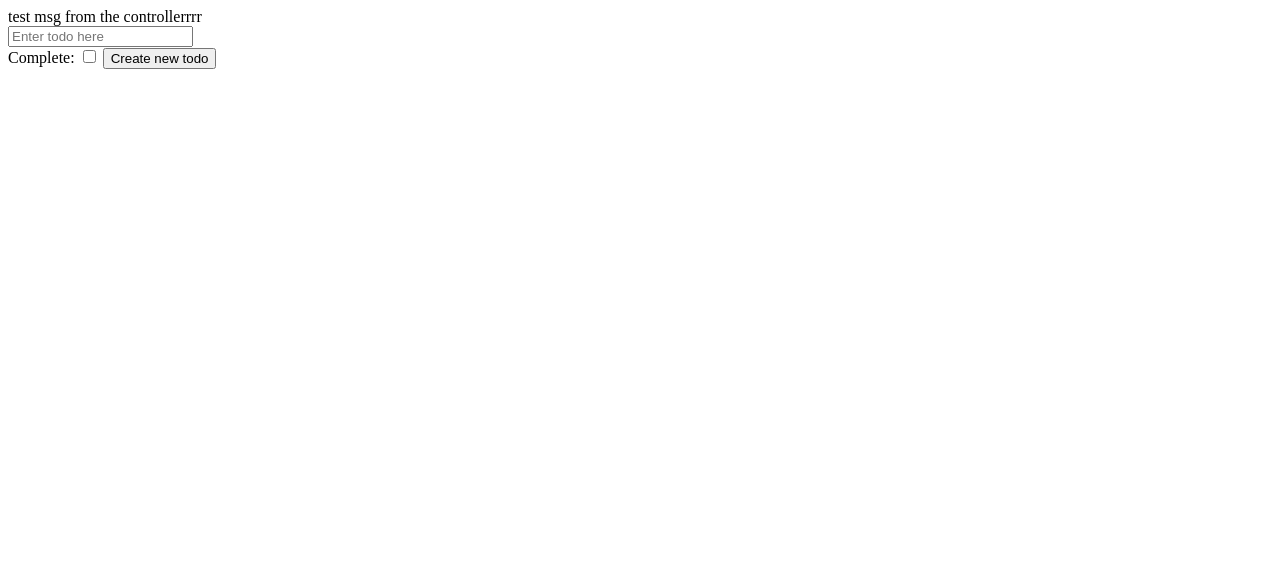
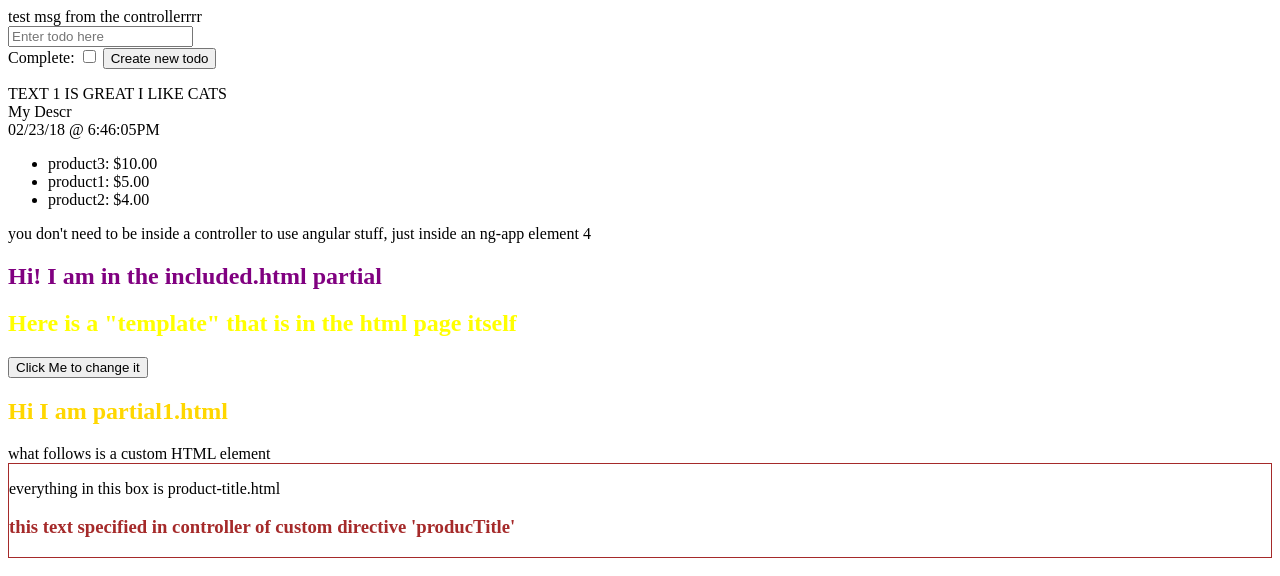
Before and after one commit to ga-chicago/angular-MEAN-stack-partials-filters-customdirectives, a website: page public/index.html in a window 1280 px wide. Drawn offline with nearby package versions, Linux system fonts and the light colour scheme; no server answers.

Commit message:
filters and partials and custom directives

```diff
--- a/public/index.html
+++ b/public/index.html
@@ -6,7 +6,8 @@
 	<script type="text/javascript" src="https://ajax.googleapis.com/ajax/libs/angularjs/1.6.9/angular.min.js"></script>
 	<script type="text/javascript" src="js/app.js"></script>
 </head>
-<body ng-controller="MyController as ctrl">
+<body>
+	<div ng-controller="MyController as ctrl">
 		{{ ctrl.msg }}
 		<form ng-submit="ctrl.createTodo()">
 			<input ng-model="ctrl.description" type="text" placeholder="Enter todo here"><br />
@@ -15,7 +16,7 @@
 		</form>
 
 		<ul>
-		<li ng-repeat="todo in ctrl.todos track by $index">
+			<li ng-repeat="todo in ctrl.todos | orderBy:'-description'">
 				<span ng-click="ctrl.updateTodo(todo, true)" ng-class="(todo.complete)?'complete':''">
 				{{todo.description}}</span>
 				<a href="" ng-click="ctrl.showEditor(todo)">Edit</a>
@@ -25,6 +26,37 @@
 				</form>
 			</li>
 		</ul>
+	</div>
+
+	<div ng-controller="FilterCtrl as fctrl">
+		{{fctrl.text1 | uppercase}}<br>
+		{{fctrl.text2 | limitTo:8}}<br>
+		{{fctrl.date | date:'MM/dd/yy @ h:mm:ssa'}}
+		<ul>
+			<li ng-repeat="product in fctrl.products | orderBy:'-price'">
+				{{product.name}}: {{product.price | currency}}
+			</li>
+		</ul>
+	</div>
+
+	you don't need to be inside a controller to use angular stuff, just inside an ng-app element
+	{{ 2 + 2 }}
+
+	<div ng-include="'partials/included.html'"></div>
+
+	<div ng-include="'partial2.html'"></div>
+	<script type="text/ng-template" id="partial2.html">
+		<h2 style="color: yellow">Here is a "template" that is in the html page itself</h2>
+	</script>
+
+	<div ng-controller="PartialController as pctrl">
+		<button ng-click="pctrl.changeInclude()">Click Me to change it</button>
+		<div ng-include="pctrl.includePath"></div>
+	</div>
+
+	what follows is a custom HTML element <br>
+	<product-cat></product-cat>
+
 
 </body>
 </html>
--- a/public/js/app.js
+++ b/public/js/app.js
@@ -87,3 +87,51 @@ app.controller('MyController', ['$http', function($http) {
 	}
 
 }])
+
+
+app.controller('FilterCtrl', [function() {
+	this.text1 = 'TEXT 1 is great i like cats';
+	this.text2 = "My Description";
+	this.date = new Date().getTime();
+	this.products = [
+		{
+			name: 'product1',
+			price: 5
+		},
+		{
+			name: 'product2',
+			price: 4
+		},
+		{
+			name: 'product3',
+			price: 10
+		}
+	]
+
+}])
+
+
+app.controller('PartialController', [function() {
+
+	this.includePath = 'partials/partial1.html';
+	this.changeInclude = function() {
+		//if i'm looking at p1
+		if(this.includePath==='partials/partial1.html')
+			this.includePath = 'partials/partial2.html'
+		else this.includePath = 'partials/partial1.html'
+
+	}
+
+}])
+
+// making our own directive
+app.directive('productCat', function() {
+	return {
+		restrict: 'E', // E=element, A=attribute, C=class, M=comment, you can combine these
+		templateUrl: 'partials/product-title.html', // this template will replace directive element
+		controller: function() { //constructor function
+			this.name = "this text specified in controller of custom directive 'producTitle'"
+		},
+		controllerAs: 'title' // how it should be instantiated (i.e. Controller as title)
+	}
+})
--- /dev/null
+++ b/public/partials/included.html
@@ -0,0 +1 @@
+<h2 style="color: purple">Hi! I am in the included.html partial</h2>
--- /dev/null
+++ b/public/partials/partial1.html
@@ -0,0 +1 @@
+<h2 style="color: gold">Hi I am partial1.html</h2>
--- /dev/null
+++ b/public/partials/product-title.html
@@ -0,0 +1,8 @@
+<div style="border: 1px solid brown">
+	<p>
+		everything in this box is product-title.html
+	</p>
+	<h3 style="color: brown">
+		{{title.name}}
+	</h3>
+</div>
```
Also changed, not shown: public/partials/partial2.html (added, +1 -0 lines). Lines whose indentation alone changed are shown as unchanged.
